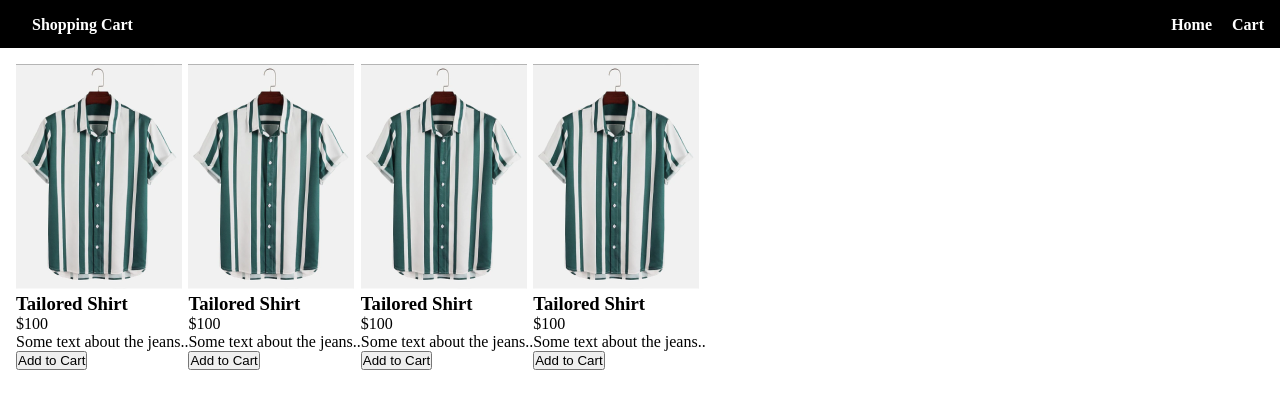
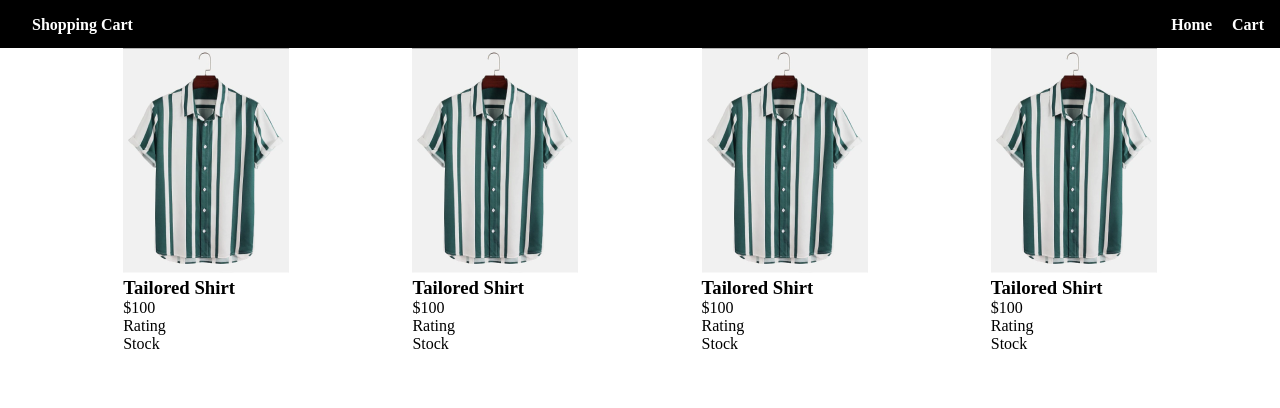
Before and after one commit to Siva9727/F3-First-Contest, a plain HTML site: page index.html in a window 1280 px wide. Drawn offline with Linux system fonts and the light colour scheme.

Commit message:
html-css added

```diff
--- a/index.html
+++ b/index.html
@@ -26,30 +26,29 @@
         <img src="images/shirt.png" alt="shirt" />
         <h3>Tailored Shirt</h3>
         <p class="price">$100</p>
-        <p>Some text about the jeans..</p>
-        <p><button>Add to Cart</button></p>
+        <p>Rating</p>
+        <p>Stock</p>
       </div>
       <div class="card">
         <img src="images/shirt.png" alt="shirt" />
         <h3>Tailored Shirt</h3>
         <p class="price">$100</p>
-        <p>Some text about the jeans..</p>
-        <p><button>Add to Cart</button></p>
+        <p>Rating</p>
+        <p>Stock</p>
       </div>
       <div class="card">
         <img src="images/shirt.png" alt="shirt" />
         <h3>Tailored Shirt</h3>
         <p class="price">$100</p>
-        <p>Some text about the jeans..</p>
-        <p><button>Add to Cart</button></p>
+        <p>Rating</p>
+        <p>Stock</p>
       </div>
       <div class="card">
         <img src="images/shirt.png" alt="shirt" />
         <h3>Tailored Shirt</h3>
         <p class="price">$100</p>
-        <p>Some text about the jeans..</p>
-        <p><button>Add to Cart</button></p>
-      </div>
+        <p>Rating</p>
+        <p>Stock</p>
     </div>
 
     <!-- js added -->
--- a/style.css
+++ b/style.css
@@ -20,7 +20,10 @@ h6{
     font-size: 1rem;
 }
 .items {
-    margin:1rem;
     display: flex;
+    justify-content: space-evenly;
 
 }
+.card{
+
+}
```
